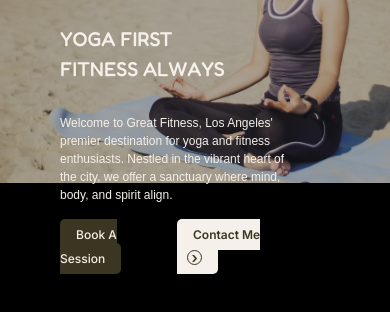
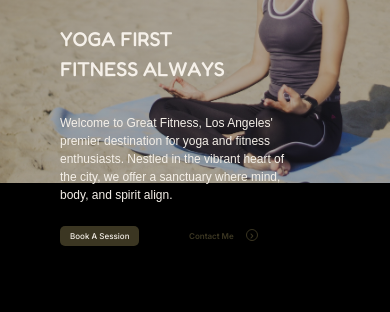
Before and after one commit to AlinaKoniseva/studija-jogos-dvasia, a plain HTML site: page index.html in a window 390 px wide. Shown: the part 122-434 px from the top of the page. Drawn offline with nearby package versions, Linux system fonts and the light colour scheme.

Commit message:
Update css

```diff
--- a/styles/style.css
+++ b/styles/style.css
@@ -69,7 +69,6 @@ header h2 {
 }
 
 .grid-2-columns {
-  display: grid;
   grid-template-columns: 1fr 1fr;
   text-align: left;
 }
@@ -171,48 +170,27 @@ header h2 {
     margin: 0;
   }
 
- .container a {
-    font-size: 10px
-  }
-
- .btn-contact a {
-    background-color: #f5f0e9;
-  }
-
-  section {
-    padding: 15px 20px;
-  }
-
-  main h2 {
+  .btn-booking a {
     font-size: 8px;
-  }
-
-  main h3 {
-    font-size: 20px;
-  }
-
-  main p {
-    font-size: 8px;
-  }
-  main img {
-    width: 100%;
-    height: auto;
-  }
-
-  .btn-booking a {
-    font-size: 12px;
-    padding: 8px 16px;
+    padding: 5px 10px;
   }
 
   .btn-contact a {
-    font-size: 12px;
-    padding: 8px 16px;
+    font-size: 8px;
+    padding: 7px 12px;
   }
 
   .arrow-circle {
-    width: 15px;
-    height: 15px;
-    font-size: 10px;
+    width: 12px;
+    height: 12px;
   }
 
+  .arrow-circle::before {
+    font-size: 10px;
+    display: inline-flex;
+      justify-content: right;
+      align-items: right;
+  }
+
+
 }
```
